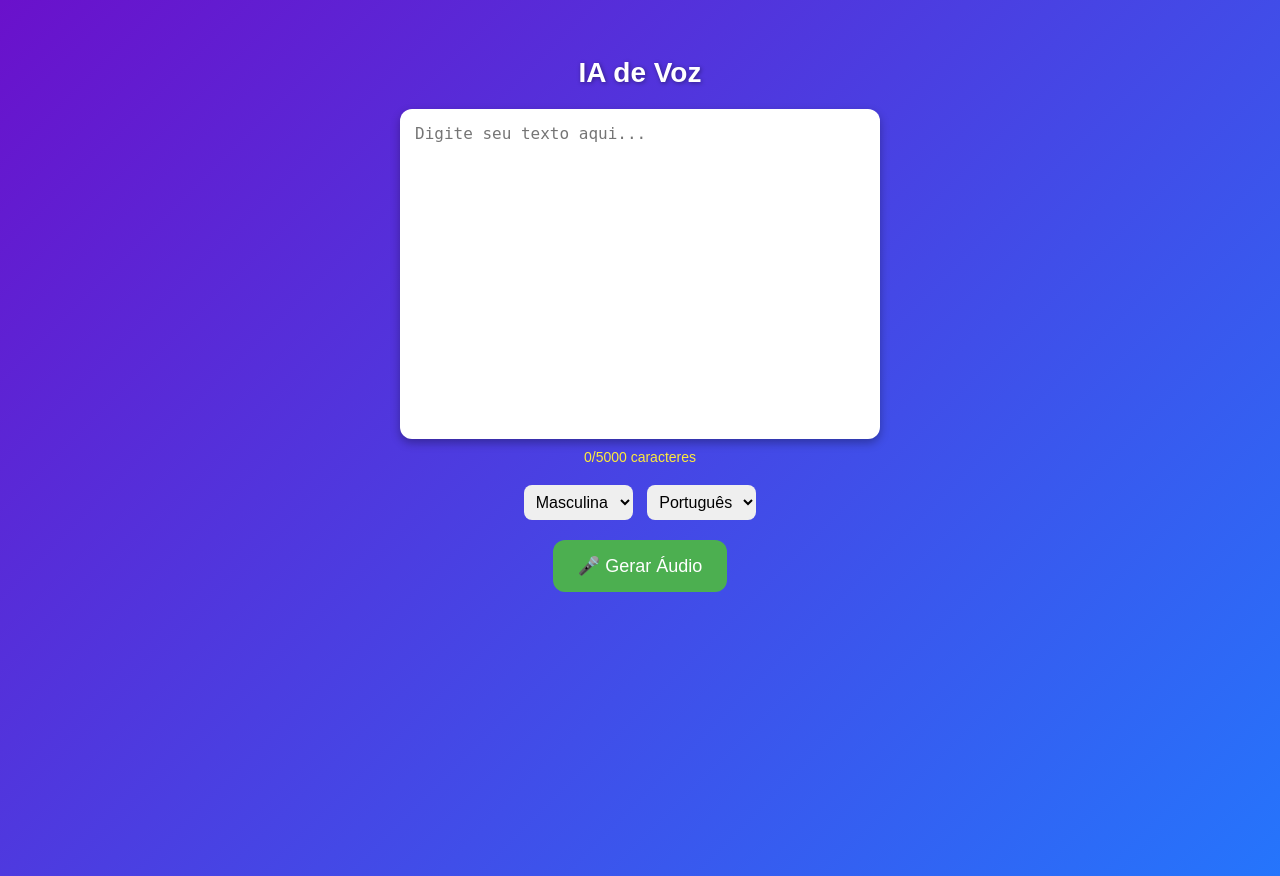
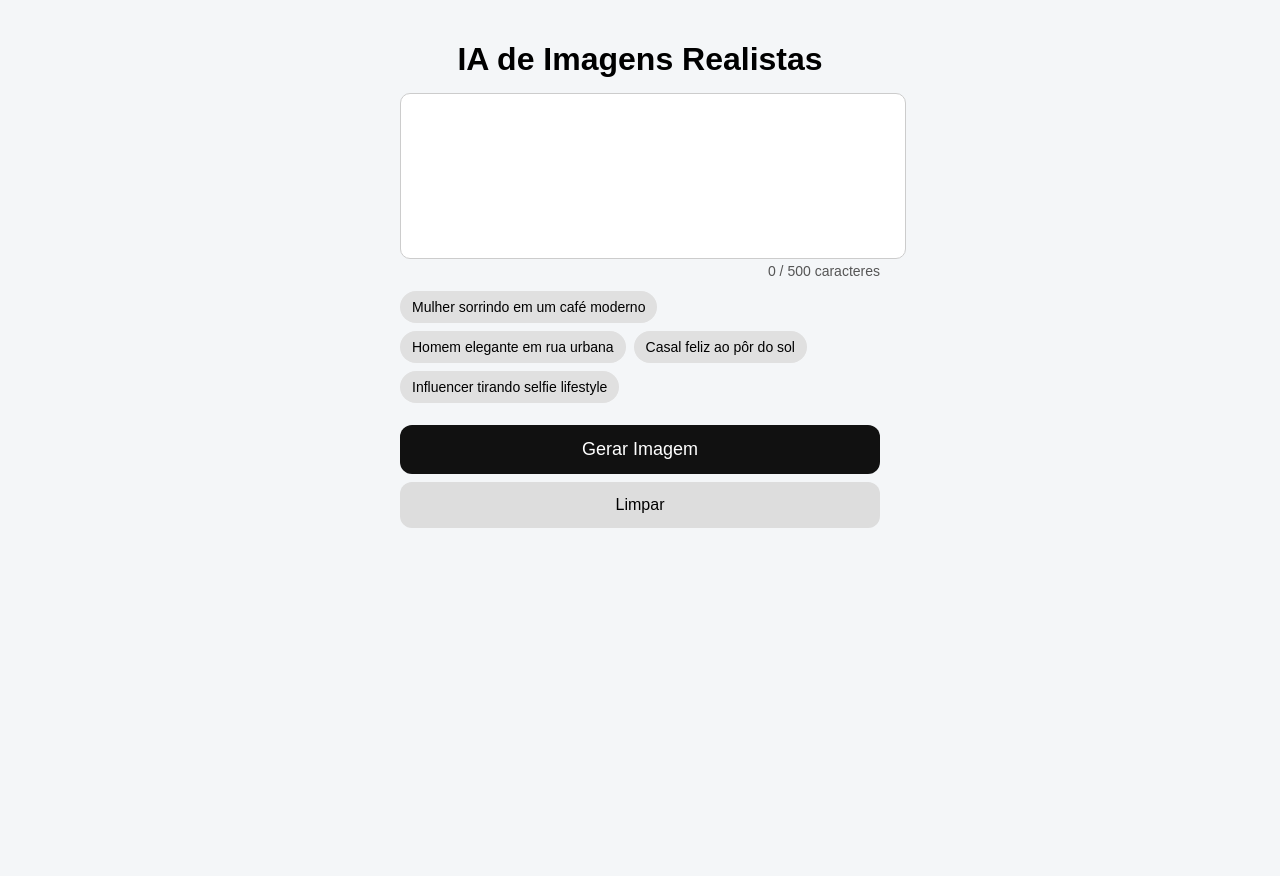
Before and after one commit to VOFSAI/ia-voz, a Flask app: page / in a window 1280 px wide. After the commit the page ends 528 px from the top, so only its background shows below. Run offline with Flask 3, Linux system fonts and the light colour scheme.

Commit message:
Update index.html

```diff
--- a/templates/index.html
+++ b/templates/index.html
@@ -3,200 +3,203 @@
 <head>
 <meta charset="UTF-8">
 <meta name="viewport" content="width=device-width, initial-scale=1.0">
-<title>IA de Voz</title>
+<title>Gerador de Imagens Realistas</title>
+
 <style>
 body {
-    font-family: 'Arial', sans-serif;
-    background: linear-gradient(135deg, #6a11cb 0%, #2575fc 100%);
+  margin: 0;
+  font-family: Arial, sans-serif;
+  background: #f4f6f8;
+  display: flex;
+  justify-content: center;
+}
+
+.container {
+  width: 100%;
+  max-width: 480px;
+  padding: 20px;
+}
+
+h1 {
+  text-align: center;
+  margin-bottom: 15px;
+}
+
+textarea {
+  width: 100%;
+  height: 140px;
+  padding: 12px;
+  font-size: 16px;
+  border-radius: 10px;
+  border: 1px solid #ccc;
+  resize: none;
+}
+
+.examples {
+  display: flex;
+  flex-wrap: wrap;
+  gap: 8px;
+  margin: 12px 0;
+}
+
+.examples button {
+  border: none;
+  background: #e0e0e0;
+  padding: 8px 12px;
+  border-radius: 20px;
+  font-size: 14px;
+  cursor: pointer;
+}
+
+#charInfo {
+  font-size: 14px;
+  color: #555;
+  margin-bottom: 10px;
+  text-align: right;
+}
+
+#generateBtn {
+  width: 100%;
+  padding: 14px;
+  font-size: 18px;
+  background: #111;
   color: #fff;
-    display: flex;
-    flex-direction: column;
-    align-items: center;
-    justify-content: flex-start;
-    min-height: 100vh;
-    padding: 30px 20px;
-}
-h1 {
-    margin-bottom: 20px;
-    text-align: center;
-    font-size: 28px;
-    text-shadow: 1px 1px 4px rgba(0,0,0,0.4);
-}
-textarea {
-    width: 95%;
-    max-width: 450px;
-    height: 300px;
-    padding: 15px;
-    font-size: 16px;
-    border-radius: 12px;
-    border: none;
-    margin-bottom: 10px;
-    resize: none;
-    box-shadow: 0 4px 10px rgba(0,0,0,0.3);
-}
-select {
-    margin: 10px 5px;
-    padding: 8px;
-    border-radius: 8px;
-    border: none;
-    font-size: 16px;
-}
-button {
-    background-color: #4caf50;
-    color: white;
-    padding: 15px 25px;
-    font-size: 18px;
   border: none;
   border-radius: 12px;
   cursor: pointer;
-    display: flex;
-    align-items: center;
-    justify-content: center;
-    margin: 10px 0;
-    transition: all 0.3s ease;
-    position: relative;
-    overflow: hidden;
+  margin-top: 10px;
 }
-button.loading {
-    background-color: #ffa500;
+
+#resetBtn {
+  width: 100%;
+  padding: 14px;
+  font-size: 16px;
+  background: #ddd;
+  color: #000;
+  border: none;
+  border-radius: 12px;
+  cursor: pointer;
+  margin-top: 8px;
 }
-button.loading::after {
-    content: "";
-    position: absolute;
-    width: 50px;
-    height: 50px;
-    border: 4px solid rgba(255,255,255,0.5);
-    border-top: 4px solid #fff;
-    border-radius: 50%;
-    animation: spin 1s linear infinite;
+
+#status {
+  text-align: center;
+  margin: 15px 0;
 }
-@keyframes spin {
-    0% { transform: rotate(0deg);}
-    100% { transform: rotate(360deg);}
+
+#result img {
+  width: 100%;
+  border-radius: 12px;
+  margin-top: 10px;
 }
+
 #downloadBtn {
-    background-color: #2196f3;
-    padding: 12px 20px;
+  display: none;
+  margin-top: 10px;
+  text-align: center;
+  background: #4caf50;
+  color: #fff;
+  padding: 12px;
+  border-radius: 10px;
   text-decoration: none;
-    color: #fff;
-    border-radius: 12px;
-    display: none;
-    font-size: 16px;
-    margin-top: 10px;
-    transition: 0.3s;
-}
-#downloadBtn:hover {
-    background-color: #1976d2;
-}
-#status {
-    margin-top: 15px;
-    font-style: italic;
-}
-#charInfo {
-    font-size: 14px;
-    color: #ffeb3b;
-    margin-bottom: 10px;
-}
-audio {
-    margin-top: 20px;
-    width: 90%;
-    max-width: 450px;
-    border-radius: 12px;
-    outline: none;
+  font-weight: bold;
 }
 </style>
 </head>
+
 <body>
-<h1>IA de Voz</h1>
+<div class="container">
+  <h1>IA de Imagens Realistas</h1>
 
-<textarea id="texto" placeholder="Digite seu texto aqui..." maxlength="5000"></textarea>
-<div id="charInfo">0/5000 caracteres</div>
+  <textarea id="prompt" maxlength="500"
+    placeholder="Ex: Mulher sorrindo em um café moderno, estilo Instagram, luz natural">
+  </textarea>
 
-<div>
-    <select id="voiceSelect">
-        <option value="male">Masculina</option>
-        <option value="female">Feminina</option>
-    </select>
+  <div id="charInfo">0 / 500 caracteres</div>
 
-    <select id="langSelect">
-        <option value="pt">Português</option>
-        <option value="en">Inglês</option>
-        <option value="es">Espanhol</option>
-    </select>
+  <div class="examples">
+    <button onclick="setExample(this)">Mulher sorrindo em um café moderno</button>
+    <button onclick="setExample(this)">Homem elegante em rua urbana</button>
+    <button onclick="setExample(this)">Casal feliz ao pôr do sol</button>
+    <button onclick="setExample(this)">Influencer tirando selfie lifestyle</button>
   </div>
 
-<button id="gerarBtn">🎤 Gerar Áudio</button>
-<a id="downloadBtn">⬇️ Download</a>
+  <button id="generateBtn">Gerar Imagem</button>
+  <button id="resetBtn">Limpar</button>
 
   <div id="status"></div>
-<audio id="audio" controls style="display:none;"></audio>
+  <div id="result"></div>
+  <a id="downloadBtn" download="imagem.png">Download</a>
+</div>
 
 <script>
-const gerarBtn = document.getElementById('gerarBtn');
-const downloadBtn = document.getElementById('downloadBtn');
-const texto = document.getElementById('texto');
-const voiceSelect = document.getElementById('voiceSelect');
-const langSelect = document.getElementById('langSelect');
-const status = document.getElementById('status');
-const audio = document.getElementById('audio');
-const charInfo = document.getElementById('charInfo');
-const MAX_CHARS = 5000;
+const promptEl = document.getElementById("prompt");
+const charInfo = document.getElementById("charInfo");
+const generateBtn = document.getElementById("generateBtn");
+const resetBtn = document.getElementById("resetBtn");
+const statusEl = document.getElementById("status");
+const resultEl = document.getElementById("result");
+const downloadBtn = document.getElementById("downloadBtn");
 
-// Contador de caracteres em tempo real
-texto.addEventListener('input', () => {
-    let length = texto.value.length;
-    if(length > MAX_CHARS) {
-        texto.value = texto.value.substring(0, MAX_CHARS);
-        length = MAX_CHARS;
-    }
-    charInfo.textContent = `${length}/${MAX_CHARS} caracteres`;
+// Contador de caracteres
+promptEl.addEventListener("input", () => {
+  const length = promptEl.value.length;
+  charInfo.textContent = `${length} / 500 caracteres`;
+  if(length >= 500) promptEl.value = promptEl.value.substring(0,500);
 });
 
-const BACKEND_URL = 'https://SEU-APP-RENDER.onrender.com/tts';
+// Exemplos clicáveis
+function setExample(btn) {
+  promptEl.value = btn.innerText;
+  charInfo.textContent = `${promptEl.value.length} / 500 caracteres`;
+}
 
-gerarBtn.addEventListener('click', async () => {
-    const textValue = texto.value.trim();
-    if (!textValue) return alert('Digite algum texto!');
+// Botão Limpar
+resetBtn.onclick = () => {
+  promptEl.value = "";
+  charInfo.textContent = "0 / 500 caracteres";
+  statusEl.innerText = "";
+  resultEl.innerHTML = "";
+  downloadBtn.style.display = "none";
+};
 
-    status.textContent = 'Gerando áudio...';
-    audio.style.display = 'none';
-    downloadBtn.style.display = 'none';
-    gerarBtn.classList.add('loading');
+// Botão Gerar Imagem
+generateBtn.onclick = async () => {
+  const text = promptEl.value.trim();
+  if (!text) {
+    alert("Digite uma descrição ou use um exemplo!");
+    return;
+  }
+
+  statusEl.innerText = "Gerando imagem...";
+  resultEl.innerHTML = "";
+  downloadBtn.style.display = "none";
 
   try {
-        const response = await fetch(BACKEND_URL, {
-            method: 'POST',
-            headers: { 'Content-Type': 'application/json' },
-            body: JSON.stringify({
-                texto: textValue,
-                idioma: langSelect.value,
-                voz: voiceSelect.value
-            })
+    // Substitua pelo endpoint real do backend
+    const res = await fetch("/generate", {
+      method: "POST",
+      headers: { "Content-Type": "application/json" },
+      body: JSON.stringify({ prompt: text })
     });
 
-        if (!response.ok) {
-            const error = await response.json();
-            throw new Error(error.erro || 'Erro ao gerar áudio');
-        }
+    if (!res.ok) throw new Error("Erro ao gerar imagem");
 
-        const blob = await response.blob();
+    const blob = await res.blob();
     const url = URL.createObjectURL(blob);
 
-        audio.src = url;
-        audio.style.display = 'block';
-        audio.play();
+    const img = document.createElement("img");
+    img.src = url;
+    resultEl.appendChild(img);
 
     downloadBtn.href = url;
-        downloadBtn.download = 'voz.mp3';
-        downloadBtn.style.display = 'inline-block';
+    downloadBtn.style.display = "block";
 
-        status.textContent = 'Áudio pronto!';
+    statusEl.innerText = "Imagem pronta!";
   } catch (err) {
-        status.textContent = 'Erro: ' + err.message;
-    } finally {
-        gerarBtn.classList.remove('loading');
+    statusEl.innerText = "Erro ao gerar imagem.";
   }
-});
+};
 </script>
 </body>
 </html>
```
Lines whose indentation alone changed are shown as unchanged.
